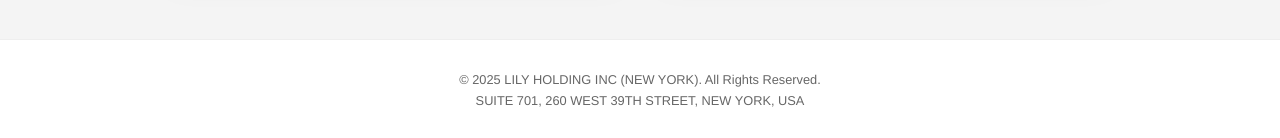
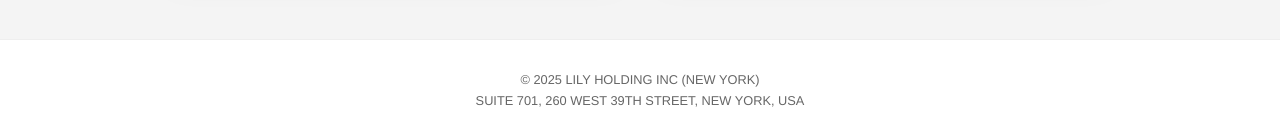
Before and after one commit to yamou/gemma, a plain HTML site: page index.html in a window 1280 px wide. Shown: the part 659-797 px from the top of the page. Drawn offline with Linux system fonts and the light colour scheme; a web font is replaced by a local one.

Commit message:
Update index.html

```diff
--- a/index.html
+++ b/index.html
@@ -251,7 +251,7 @@
     </main>
 
     <footer>
-        <p>&copy; 2025 LILY HOLDING INC (NEW YORK). All Rights Reserved.</p>
+        <p>&copy; 2025 LILY HOLDING INC (NEW YORK)</p>
         <p>SUITE 701, 260 WEST 39TH STREET, NEW YORK, USA</p>
     </footer>
 
```
